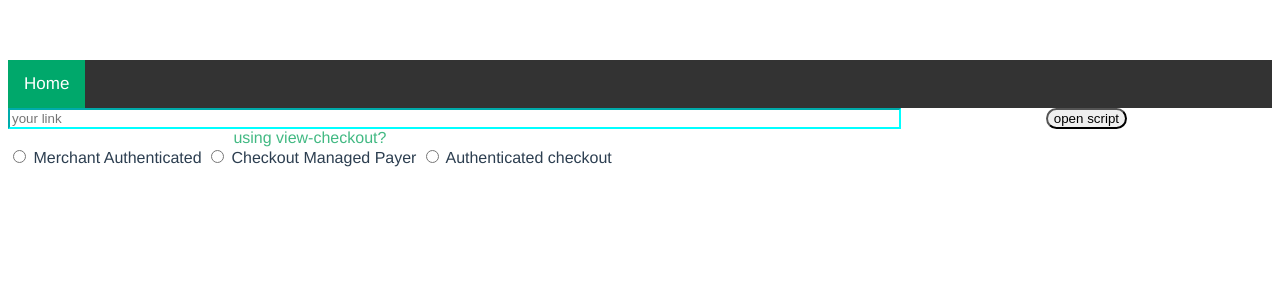
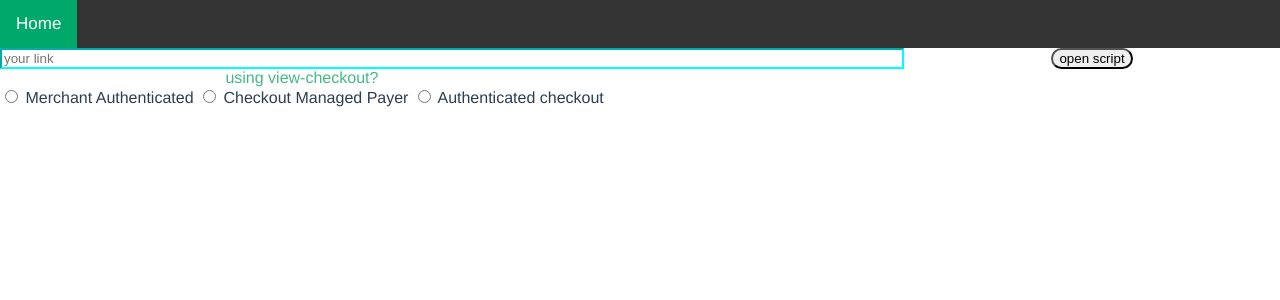
Before and after one commit to sigridbra/dummyShop2.0, a Vue app: page / in a window 1280 px wide. Shown: the top 300 px of the page. Built offline with nearby package versions, Linux system fonts and the light colour scheme.

Commit message:
Remove default margins from body and app

```diff
--- a/src/App.vue
+++ b/src/App.vue
@@ -23,8 +23,10 @@ export default {
   -moz-osx-font-smoothing: grayscale;
   text-align: center;
   color: #2c3e50;
-  margin-top: 60px;
 }
+body {
+   margin: 0 !important;
+  }
 h3 {
   margin: 40px 0 0;
 }
```
